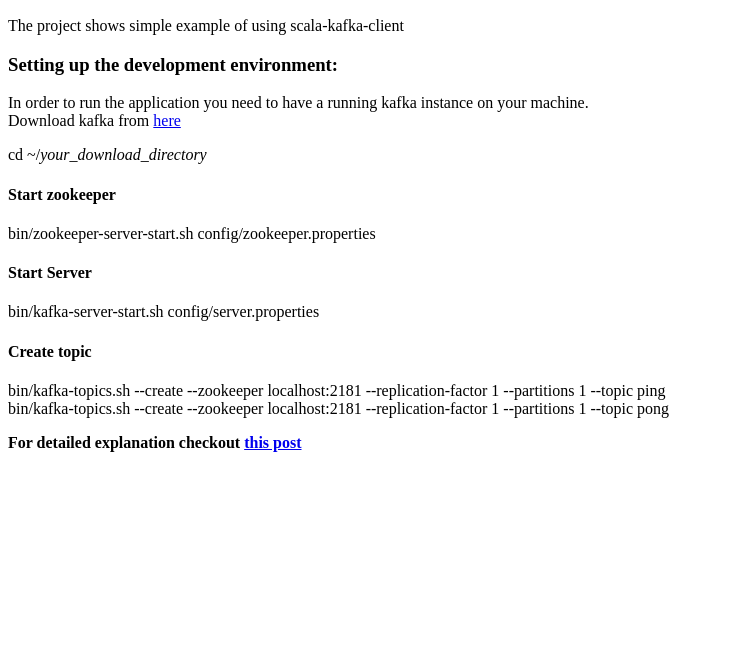
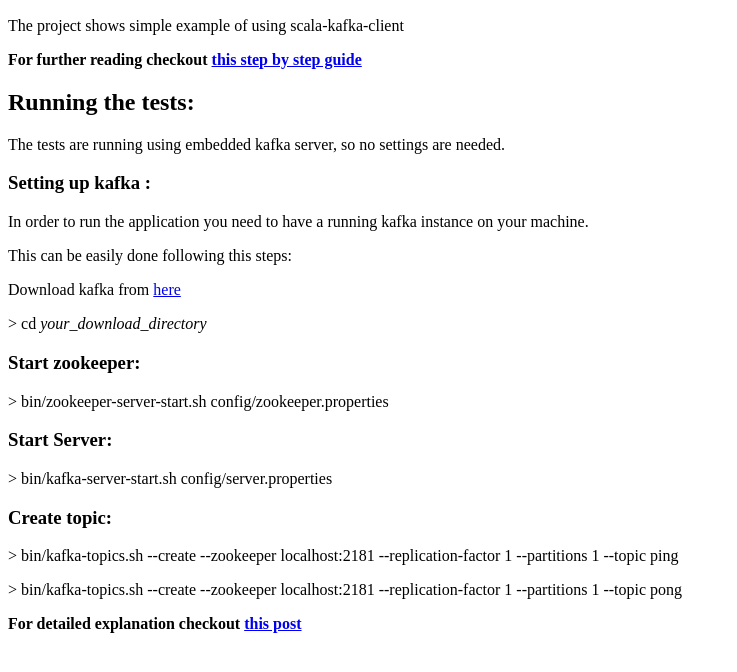
Before and after one commit to 123avi/kafka-akka-example, a plain HTML site: page tutorial/index.html in a window 1280 px wide. Shown: the part 50-722 px from the top of the page, without its empty margins (0-737 px from the left). Drawn offline with Linux system fonts and the light colour scheme.

Commit message:
tutorial update

```diff
--- a/tutorial/index.html
+++ b/tutorial/index.html
@@ -5,30 +5,39 @@
     <title>Akka Scala-Kafka-Client example</title>
 </head>
 <body>
-<div>
+    <div>
     <h2>Akka Scala-Kafka-Client example</h2>
     <p>The project shows simple example of using scala-kafka-client</p>
+        <div><b>For further reading checkout <a href="https://medium.com/@123avi/communicating-with-kafka-using-akka-actors-ce4af02482c6">this step by step guide</a></b> </div>
+    </div>
     <div>
-        <h3>Setting up the development environment:</h3>
-        <div>In order to run the application you need to have a running kafka instance on your machine.</div>
-        <div>Download kafka from <a href="https://kafka.apache.org/downloads">here</a></div>
-        <div>
-            <p>cd ~/<i>your_download_directory</i>
-            <h4>Start zookeeper</h4>
-            <div>bin/zookeeper-server-start.sh config/zookeeper.properties
-                <h4>Start Server</h4>
-                <div>bin/kafka-server-start.sh config/server.properties</div>
+        <h2>Running the tests:</h2>
+        <p>The tests are running using embedded kafka server, so no settings are needed.</p>
+    </div>
+    <div>
+        <h3>Setting up kafka :</h3>
+        <p>In order to run the application you need to have a running kafka instance on your machine.</p>
+        <p> This can be easily done following this steps: </p>
+        <p>Download kafka from <a href="https://kafka.apache.org/downloads">here</a></p>
+        <p>> cd <i>your_download_directory</i>
+    </div>
+    <div>
+        <h3>Start zookeeper:</h3>
+        <p>> bin/zookeeper-server-start.sh config/zookeeper.properties</p>
 
-                <h4>Create topic</h4>
-                <div>bin/kafka-topics.sh --create --zookeeper localhost:2181 --replication-factor 1 --partitions 1 --topic ping</div>
-                <div>bin/kafka-topics.sh --create --zookeeper localhost:2181 --replication-factor 1 --partitions 1 --topic pong</div>
-            </div></p>
-            <p>
+    </div>
+
+            <div>
+                <h3>Start Server:</h3>
+                <p>> bin/kafka-server-start.sh config/server.properties</p>
+            </div><div>
+
+                <h3>Create topic:</h3>
+                <p>> bin/kafka-topics.sh --create --zookeeper localhost:2181 --replication-factor 1 --partitions 1 --topic ping</p>
+                <p>> bin/kafka-topics.sh --create --zookeeper localhost:2181 --replication-factor 1 --partitions 1 --topic pong</p>
+            </div>
             <div><b>For detailed explanation checkout <a href="https://medium.com/@123avi/communicating-with-kafka-using-akka-actors-ce4af02482c6">this post</a></b> </div>
             </p>
 
-        </div>
-    </div>
-
 </body>
 </html>
```
Also changed, not shown: 1 other file.
